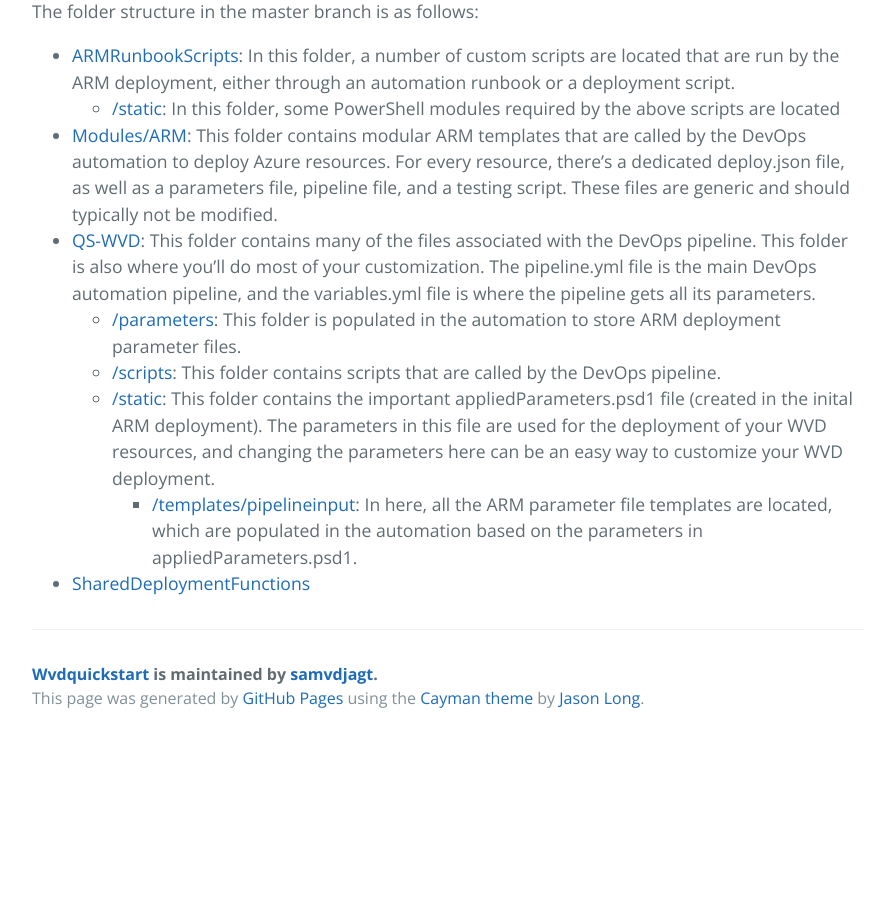
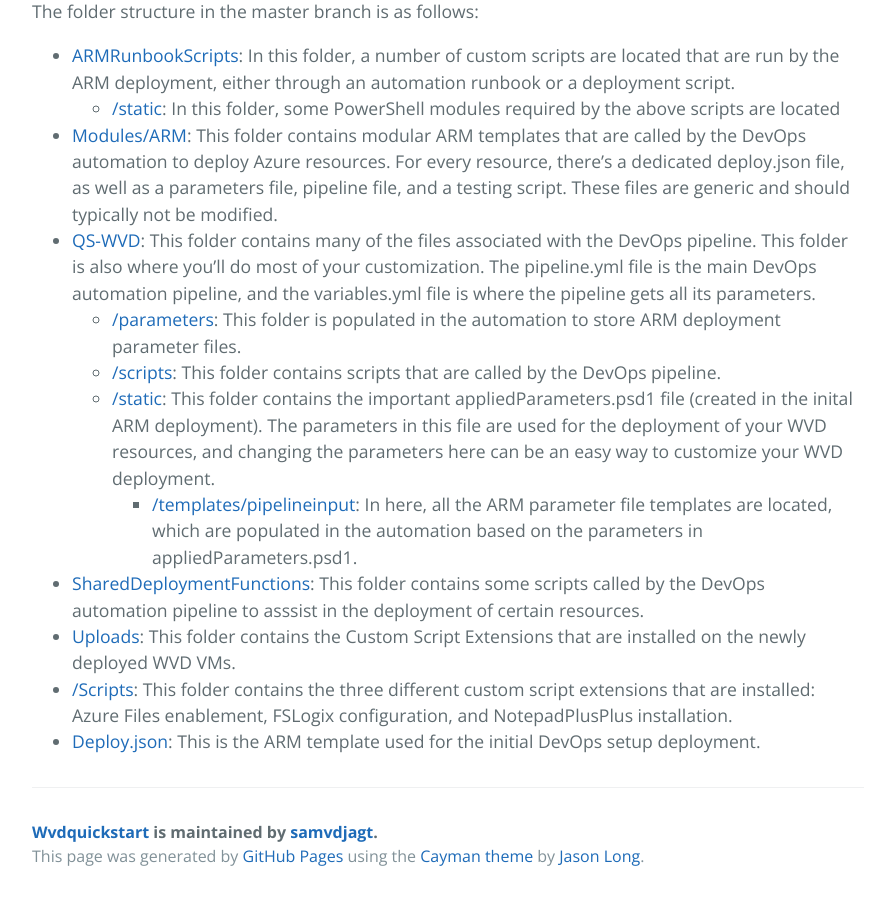
Before and after one commit to samvdjagt/wvdquickstart, a Jekyll site: the page built from repo.md, in a window 1280 px wide and 900 px high, scrolled down 594 px. Shown: the whole window, without its empty margins (192-1075 px from the left). Built offline with Jekyll 4.4.1, drawn with Linux system fonts in a browser that asks for light colours; before the commit the page ends 1336 px from its top, so only the background shows below that.

Commit message:
Update repo.md

```diff
--- a/repo.md
+++ b/repo.md
@@ -20,4 +20,7 @@
   * <a href="https://github.com/samvdjagt/wvdquickstart/tree/master/QS-WVD/scripts" target="_blank">/scripts</a>: This folder contains scripts that are called by the DevOps pipeline.
   * <a href="https://github.com/samvdjagt/wvdquickstart/tree/master/QS-WVD/static" target="_blank">/static</a>: This folder contains the important appliedParameters.psd1 file (created in the inital ARM deployment). The parameters in this file are used for the deployment of your WVD resources, and changing the parameters here can be an easy way to customize your WVD deployment.
     * <a href="https://github.com/samvdjagt/wvdquickstart/tree/master/QS-WVD/static/templates/pipelineinput" target="_blank">/templates/pipelineinput</a>: In here, all the ARM parameter file templates are located, which are populated in the automation based on the parameters in appliedParameters.psd1.
-* <a href="https://github.com/samvdjagt/wvdquickstart/tree/master/SharedDeploymentFunctions" target="_blank">SharedDeploymentFunctions</a>
+* <a href="https://github.com/samvdjagt/wvdquickstart/tree/master/SharedDeploymentFunctions" target="_blank">SharedDeploymentFunctions</a>: This folder contains some scripts called by the DevOps automation pipeline to asssist in the deployment of certain resources.
+* <a href="https://github.com/samvdjagt/wvdquickstart/tree/master/Uploads" target="_blank">Uploads</a>: This folder contains the Custom Script Extensions that are installed on the newly deployed WVD VMs.
+ * <a href="https://github.com/samvdjagt/wvdquickstart/tree/master/Uploads/Scripts" target="_blank">/Scripts</a>: This folder contains the three different custom script extensions that are installed: Azure Files enablement, FSLogix configuration, and NotepadPlusPlus installation.
+* <a href="https://github.com/samvdjagt/wvdquickstart/tree/master/deploy.json" target="_blank">Deploy.json</a>: This is the ARM template used for the initial DevOps setup deployment.
```
